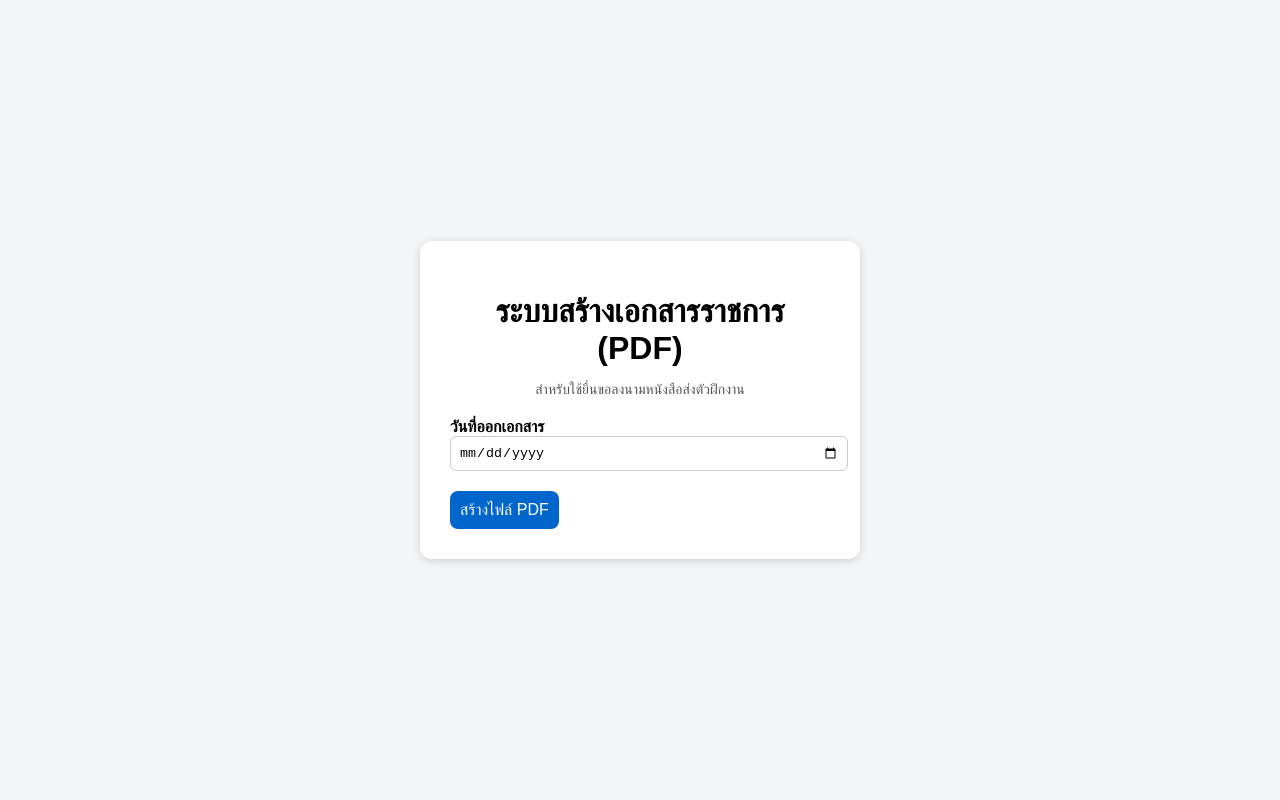
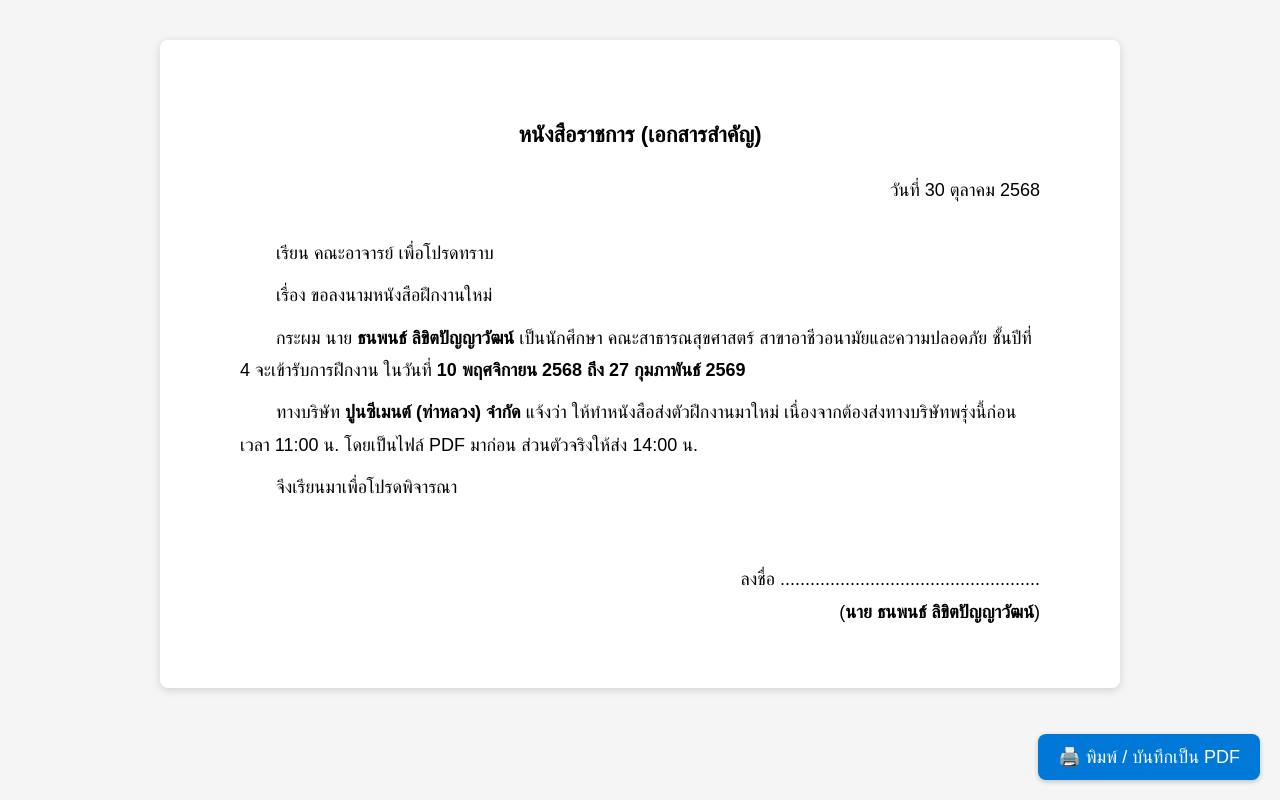
Before and after one commit to Thanaphon-Likhit/PDF, a plain HTML site: page index.html in a window 1280 px wide. Drawn offline with nearby package versions, Linux system fonts and the light colour scheme.

Commit message:
index.html

```diff
--- a/index.html
+++ b/index.html
@@ -3,23 +3,112 @@
 <head>
   <meta charset="utf-8" />
   <meta name="viewport" content="width=device-width, initial-scale=1" />
-  <title>เอกสารสำคัญ — ขอลงนามหนังสือฝึกงานใหม่</title>
-  <link rel="stylesheet" href="styles.css">
+  <title>ขอลงนามหนังสือฝึกงานใหม่ — เอกสารสำคัญ</title>
+  <style>
+    body {
+      font-family: "TH Sarabun New", "Sarabun", sans-serif;
+      line-height: 1.8;
+      background: #f5f5f5;
+      margin: 0;
+      padding: 40px;
+      display: flex;
+      justify-content: center;
+    }
+
+    .page {
+      background: white;
+      padding: 60px 80px;
+      border-radius: 8px;
+      box-shadow: 0 2px 8px rgba(0,0,0,0.15);
+      max-width: 800px;
+      width: 100%;
+    }
+
+    h1 {
+      text-align: center;
+      font-size: 22px;
+      margin-bottom: 20px;
+    }
+
+    .date {
+      text-align: right;
+      margin-bottom: 30px;
+      font-size: 18px;
+    }
+
+    p {
+      font-size: 18px;
+      text-indent: 2em;
+      margin: 10px 0;
+    }
+
+    .sign {
+      margin-top: 60px;
+      text-align: right;
+      font-size: 18px;
+    }
+
+    button#printBtn {
+      position: fixed;
+      bottom: 20px;
+      right: 20px;
+      background: #0078d7;
+      color: white;
+      font-size: 18px;
+      border: none;
+      border-radius: 8px;
+      padding: 12px 20px;
+      cursor: pointer;
+      box-shadow: 0 2px 5px rgba(0,0,0,0.2);
+    }
+
+    button#printBtn:hover {
+      background: #005bb5;
+    }
+
+    @media print {
+      body {
+        background: white;
+      }
+      button#printBtn {
+        display: none;
+      }
+      .page {
+        box-shadow: none;
+        border-radius: 0;
+      }
+    }
+  </style>
 </head>
 <body>
-  <div class="container">
-    <h1>ระบบสร้างเอกสารราชการ (PDF)</h1>
-    <p class="note">สำหรับใช้ยื่นขอลงนามหนังสือส่งตัวฝึกงาน</p>
+  <div class="page" id="doc">
+    <h1>หนังสือราชการ (เอกสารสำคัญ)</h1>
+    <div class="date">วันที่ <span id="thaiDate"></span></div>
 
-    <form id="letterForm">
-      <label>วันที่ออกเอกสาร</label>
-      <input type="date" id="issuedate" required>
+    <p>เรียน คณะอาจารย์ เพื่อโปรดทราบ</p>
+    <p>เรื่อง ขอลงนามหนังสือฝึกงานใหม่</p>
 
-      <button type="submit">สร้างไฟล์ PDF</button>
-    </form>
+    <p>กระผม นาย <strong>ธนพนธ์ ลิขิตปัญญาวัฒน์</strong> เป็นนักศึกษา คณะสาธารณสุขศาสตร์ สาขาอาชีวอนามัยและความปลอดภัย ชั้นปีที่ 4 จะเข้ารับการฝึกงาน ในวันที่ <strong>10 พฤศจิกายน 2568 ถึง 27 กุมภาพันธ์ 2569</strong></p>
+
+    <p>ทางบริษัท <strong>ปูนซีเมนต์ (ท่าหลวง) จำกัด</strong> แจ้งว่า ให้ทำหนังสือส่งตัวฝึกงานมาใหม่ เนื่องจากต้องส่งทางบริษัทพรุ่งนี้ก่อนเวลา 11:00 น. โดยเป็นไฟล์ PDF มาก่อน ส่วนตัวจริงให้ส่ง 14:00 น.</p>
+
+    <p>จึงเรียนมาเพื่อโปรดพิจารณา</p>
+
+    <div class="sign">
+      ลงชื่อ ....................................................<br>
+      (<strong>นาย ธนพนธ์ ลิขิตปัญญาวัฒน์</strong>)
+    </div>
   </div>
 
-  <script src="https://cdnjs.cloudflare.com/ajax/libs/jspdf/2.5.1/jspdf.umd.min.js"></script>
-  <script src="script.js"></script>
+  <button id="printBtn" onclick="window.print()">🖨️ พิมพ์ / บันทึกเป็น PDF</button>
+
+  <script>
+    // แสดงวันที่แบบไทยอัตโนมัติ
+    const date = new Date();
+    const thaiMonths = ["มกราคม","กุมภาพันธ์","มีนาคม","เมษายน","พฤษภาคม","มิถุนายน",
+                        "กรกฎาคม","สิงหาคม","กันยายน","ตุลาคม","พฤศจิกายน","ธันวาคม"];
+    const thaiDate = `${date.getDate()} ${thaiMonths[date.getMonth()]} ${date.getFullYear() + 543}`;
+    document.getElementById("thaiDate").textContent = thaiDate;
+  </script>
 </body>
 </html>
```
